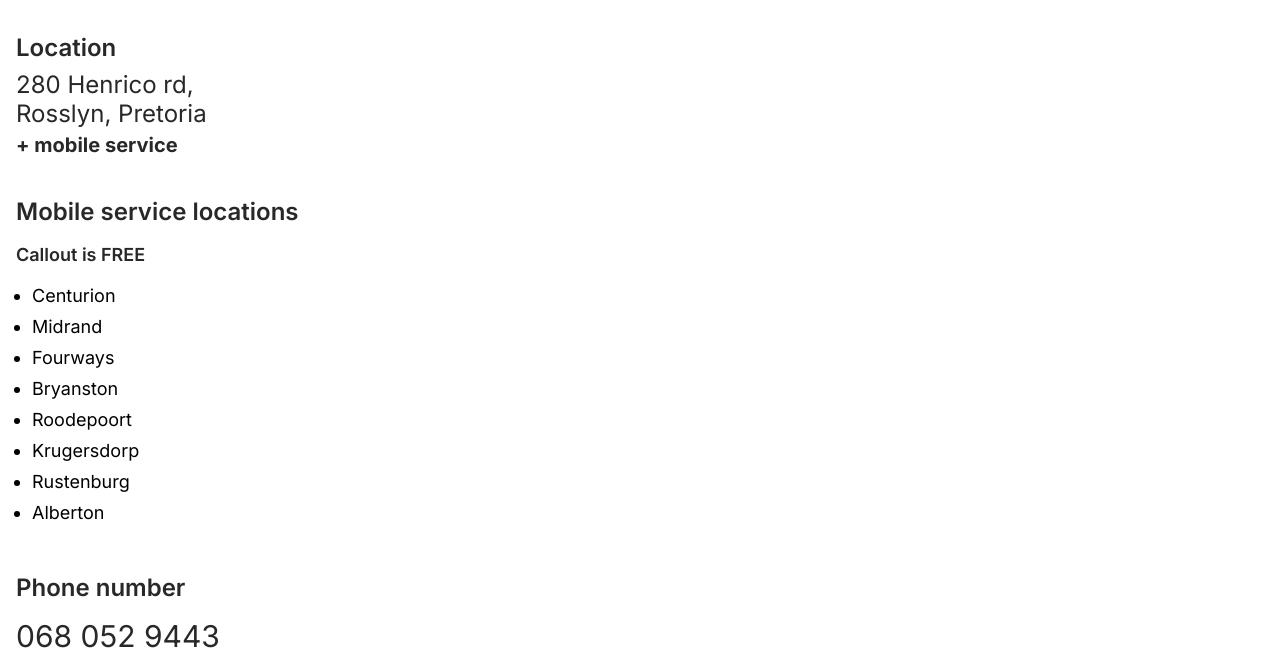
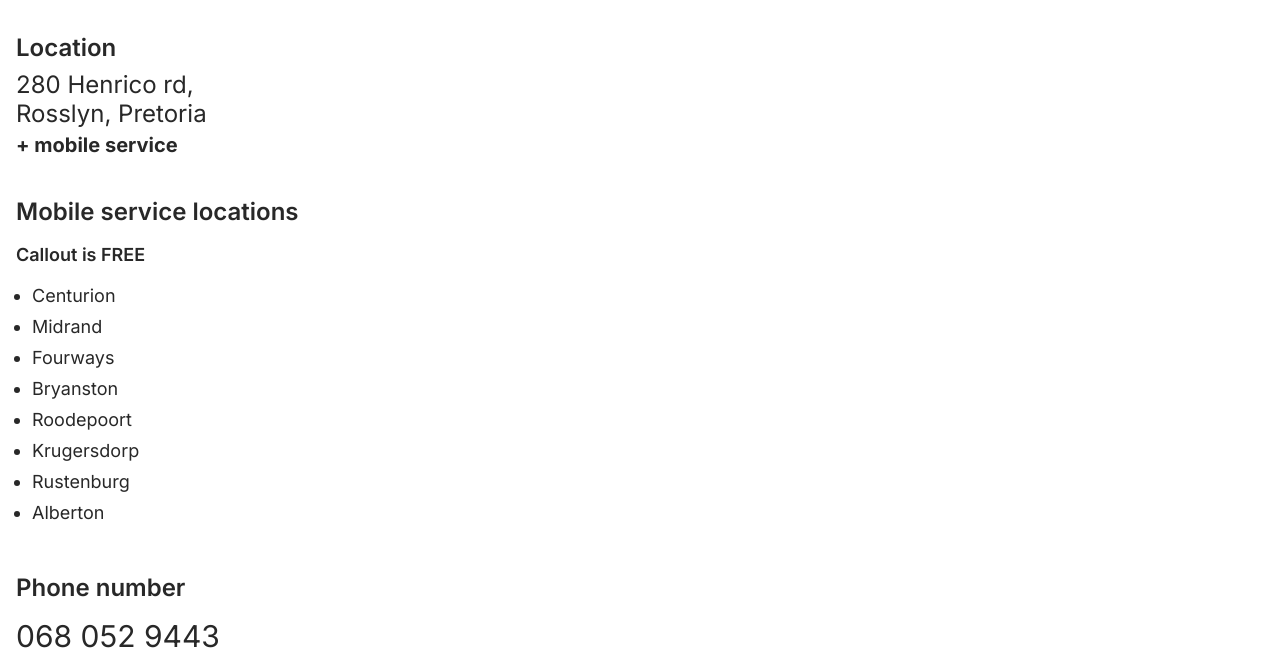
Before and after one commit to sunroofrepairs/webroofs202, a plain HTML site: page contact-us.html in a window 1280 px wide. Shown: the part 139-800 px from the top of the page. Drawn offline with Linux system fonts and the light colour scheme.

Commit message:
Add files via upload

```diff
--- a/additional.css
+++ b/additional.css
@@ -101,6 +101,7 @@ body{
 
     font-size: 18px;
     margin-bottom: 10px;
+    color: #282828;
 }
 
 
```
